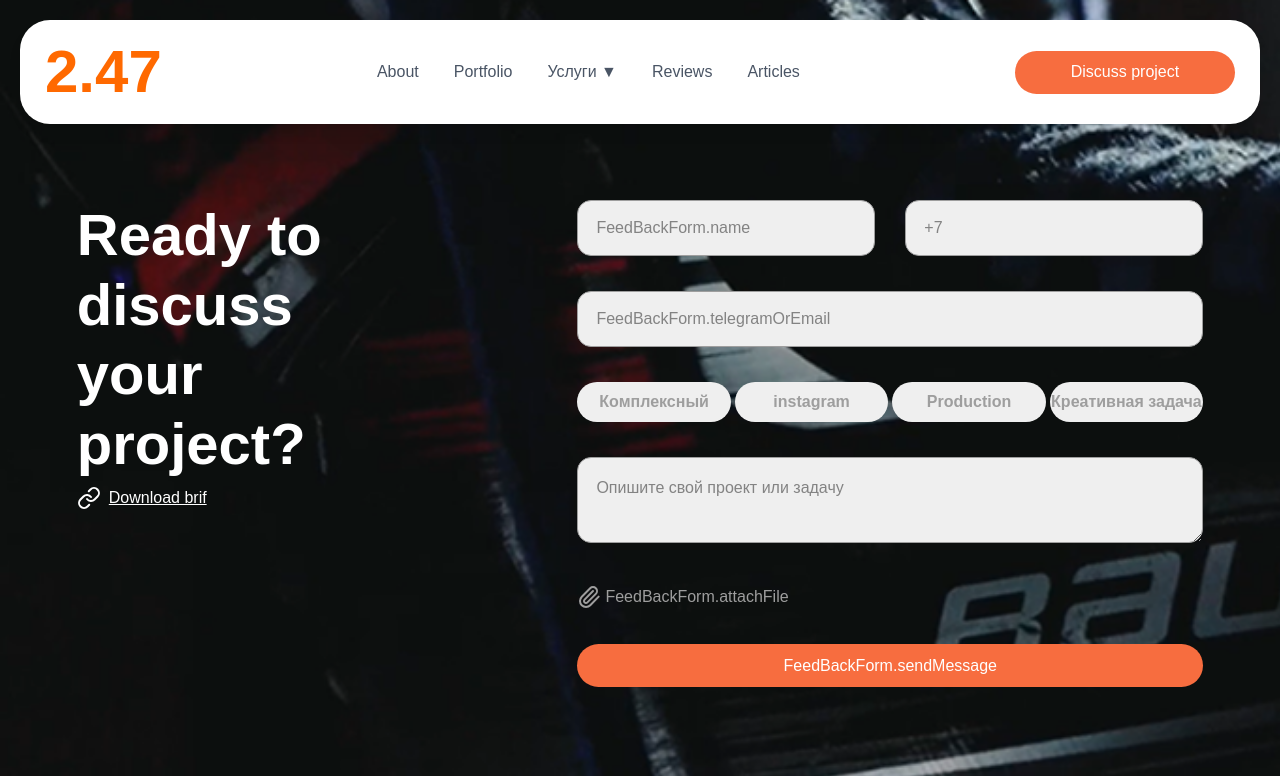
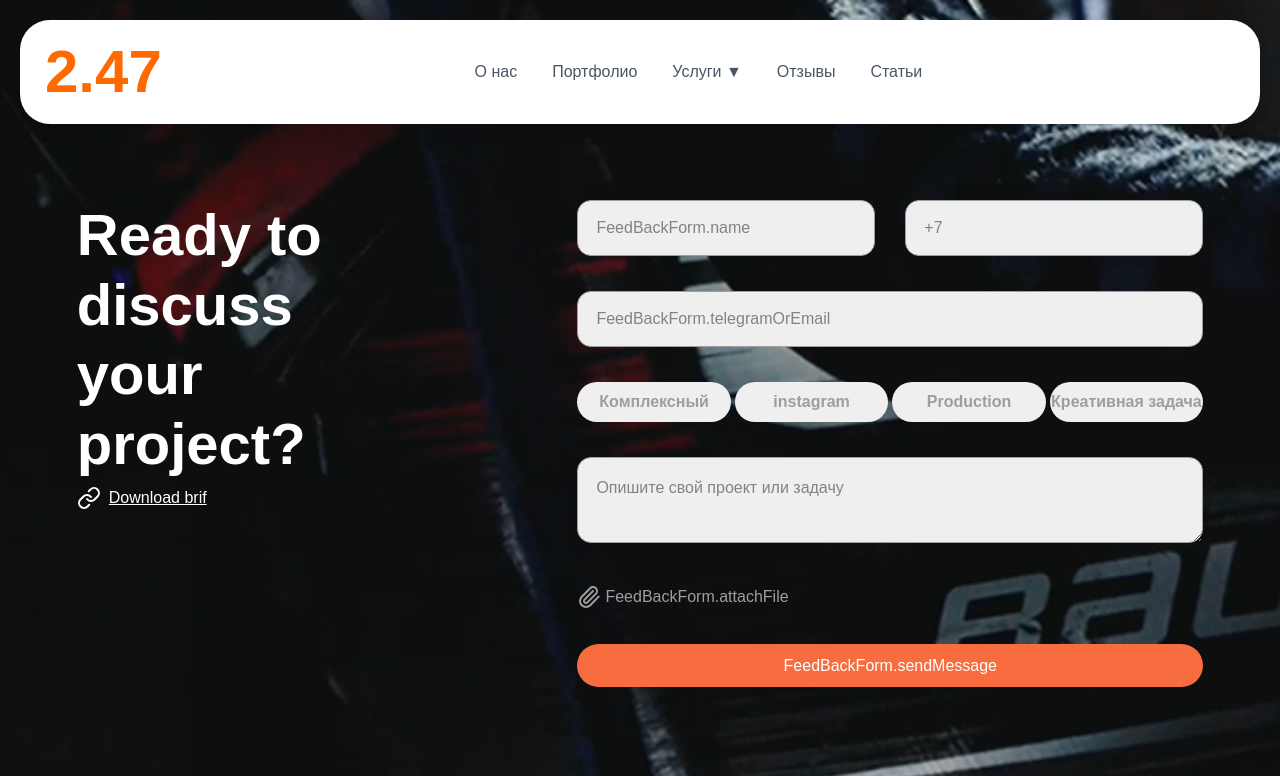
Before and after one commit to Bashkanitto/creacine, a Next.js app: page /en/form in a window 1280 px wide. Shown: the top 776 px of the page. Built offline with nearby package versions, Linux system fonts and the light colour scheme.

Commit message:
git: pull and resolve conflict

```diff
--- a/src/components/Header.tsx
+++ b/src/components/Header.tsx
@@ -1,4 +1,5 @@
-import React from 'react'
+'use client'
+import React, { useState } from 'react'
 import Link from 'next/link'
 import { CustomButton } from './CustomButton'
 import { useTranslations } from 'next-intl'
@@ -6,11 +7,17 @@ import { Menu } from 'lucide-react'
 
 const Header = () => {
   const t = useTranslations('header')
+  const [mobileMenuActive, setMobileMenuActive] = useState(false)
+
+  function toggleMenu() {
+    setMobileMenuActive(!mobileMenuActive)
+  }
   return (
+    <>
       <header className="fixed top-[20px] left-0 right-0 h-[61px] sm:h-[104px] w-[90%] xl:w-full max-w-[1240px] mx-auto flex items-center justify-between rounded-[30px] bg-white px-[25px] shadow-lg">
         <Link
           href="/"
-        className="flex items-center justify-center text-6xl font-bold text-orange-500"
+          className="flex items-center justify-center text-3xl sm:text-6xl font-bold text-black sm:text-orange-500"
         >
           2.47
         </Link>
@@ -18,12 +25,12 @@ const Header = () => {
           <ul className="flex items-center gap-x-[35px] text-[16px] font-medium text-gray-600">
             <li>
               <Link href="/about" className="hover:text-black">
-              {t('about')}
+                О нас
               </Link>
             </li>
             <li>
               <Link href="/portfolio" className="hover:text-black">
-              {t('portfolio')}
+                Портфолио
               </Link>
             </li>
             <li>
@@ -33,27 +40,60 @@ const Header = () => {
             </li>
             <li>
               <Link href="/reviews" className="hover:text-black">
-              {t('reviews')}
+                Отзывы
               </Link>
             </li>
             <li>
               <Link href="/articles" className="hover:text-black">
-              {t('articles')}
+                Статьи
               </Link>
             </li>
           </ul>
         </nav>
         <div className="flex items-center gap-2">
-        <Link href="/form">
-          <CustomButton type="button" className="w-[220px] hidden md:flex">
+          <Link className="hidden" href="/form">
+            <CustomButton type="button" className="w-[220px]">
               {t('discussProject')}
             </CustomButton>
           </Link>
-        <button className="flex md:hidden h-full">
+          <button onClick={toggleMenu} className="flex md:hidden h-full z-10">
             <Menu />
           </button>
         </div>
       </header>
+
+      {mobileMenuActive && (
+        <nav onClick={toggleMenu} className="mobileMenu absolute left-0 top-0 p-5 bg-white w-full">
+          <ul className="w-full">
+            <li className="w-full">
+              <Link href="/about" className="hover:bg-orange-500 flex w-full h-10 p-2">
+                О нас
+              </Link>
+            </li>
+            <li>
+              <Link href="/portfolio" className="hover:text-black flex w-full">
+                Портфолио
+              </Link>
+            </li>
+            <li>
+              <Link href="/cases" className="flex items-center gap-1 hover:text-black flex w-full">
+                Услуги ▼
+              </Link>
+            </li>
+            <li>
+              <Link href="/reviews" className="hover:text-black flex w-full">
+                Отзывы
+              </Link>
+            </li>
+            <li>
+              <Link href="/articles" className="hover:text-black flex w-full">
+                Статьи
+              </Link>
+            </li>
+          </ul>
+        </nav>
+      )}
+    </>
   )
 }
 
```
Lines whose indentation alone changed are shown as unchanged.
